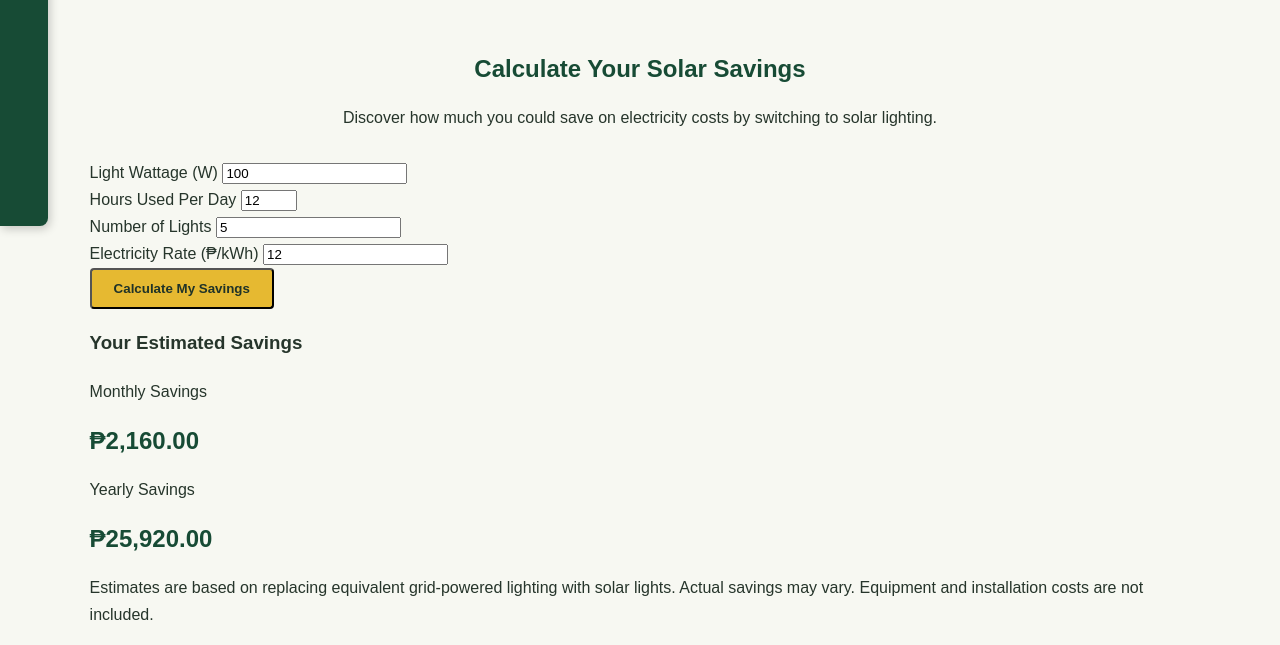
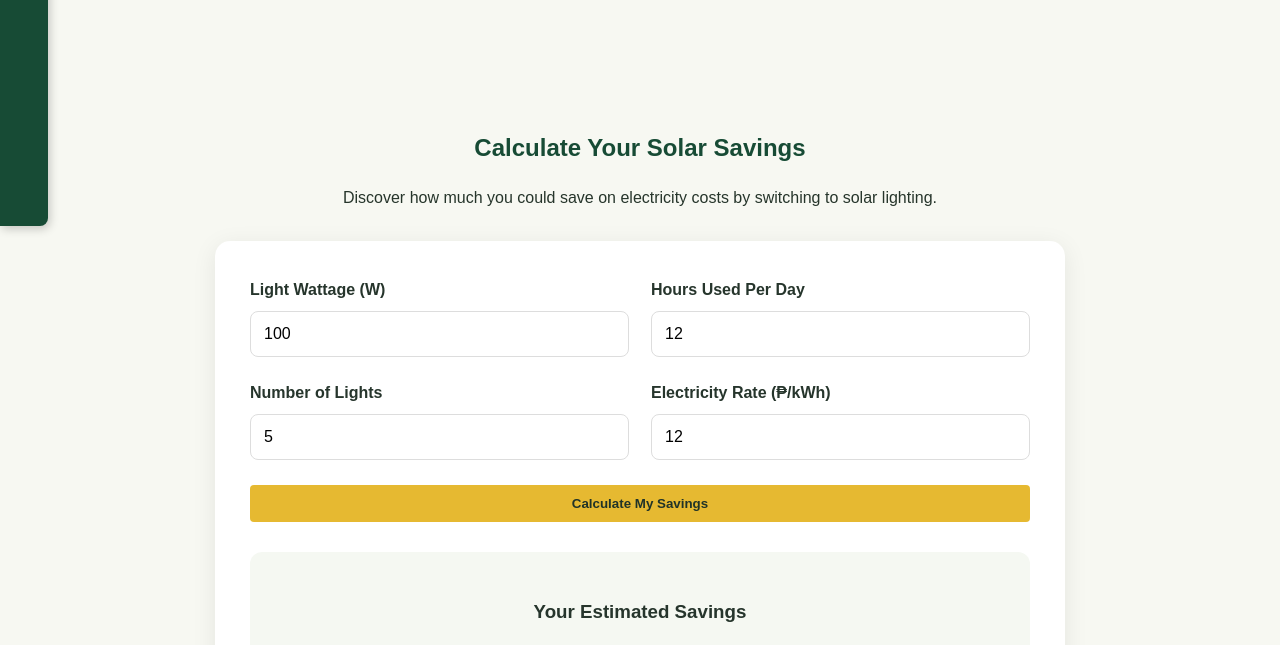
Before and after one commit to Wapless/Solara, a plain HTML site: page index.html in a window 1280 px wide. Shown: the part 515-1160 px from the top of the page. Drawn offline with Linux system fonts and the light colour scheme; a script that the page names is missing.

Commit message:
Add styles for calculator section and inputs

```diff
--- a/style.css
+++ b/style.css
@@ -425,3 +425,104 @@ footer {
     color: #2f6b3f;
     font-weight: bold;
 }
+
+
+.calculator-section {
+    padding-top: 60px;
+    padding-bottom: 60px;
+}
+
+.calculator-box {
+    max-width: 850px;
+    margin: 30px auto;
+    padding: 35px;
+    background: #ffffff;
+    border-radius: 15px;
+    box-shadow: 0 5px 25px rgba(0,0,0,0.08);
+}
+
+.calculator-inputs {
+    display: grid;
+    grid-template-columns: repeat(2, 1fr);
+    gap: 22px;
+}
+
+.calc-field {
+    display: flex;
+    flex-direction: column;
+    gap: 8px;
+}
+
+.calc-field label {
+    font-weight: 600;
+    color: #26352c;
+}
+
+.calc-field input {
+    padding: 13px;
+    border: 1px solid #ddd;
+    border-radius: 8px;
+    font-size: 16px;
+    width: 100%;
+    box-sizing: border-box;
+}
+
+.calc-field input:focus {
+    outline: 2px solid #d99a28;
+    border-color: #d99a28;
+}
+
+.calculate-btn {
+    margin-top: 25px;
+    border: none;
+    cursor: pointer;
+    width: 100%;
+}
+
+.calculator-results {
+    margin-top: 30px;
+    padding: 25px;
+    background: #f5f8f2;
+    border-radius: 12px;
+    text-align: center;
+}
+
+.calculator-results h3 {
+    margin-bottom: 20px;
+    color: #26352c;
+}
+
+.savings-amount {
+    padding: 15px;
+    margin: 12px 0;
+    background: white;
+    border-radius: 10px;
+}
+
+.savings-amount span {
+    color: #666;
+    font-size: 14px;
+}
+
+.savings-amount h2 {
+    color: #39834b;
+    font-size: 28px;
+    margin-top: 8px;
+}
+
+.calculator-note {
+    color: #777;
+    font-size: 12px;
+    margin-top: 20px;
+    line-height: 1.6;
+}
+
+@media (max-width: 600px) {
+    .calculator-box {
+        padding: 20px;
+    }
+
+    .calculator-inputs {
+        grid-template-columns: 1fr;
+    }
+}
```
